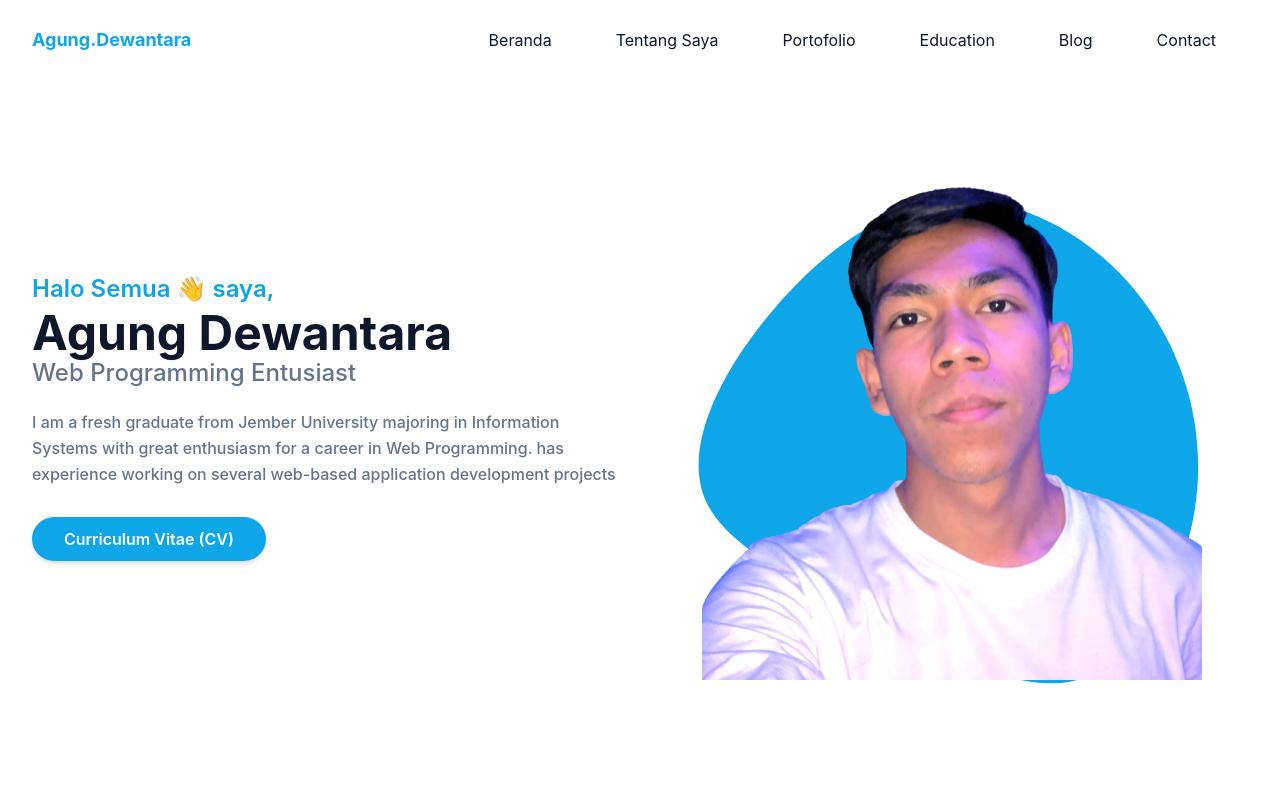
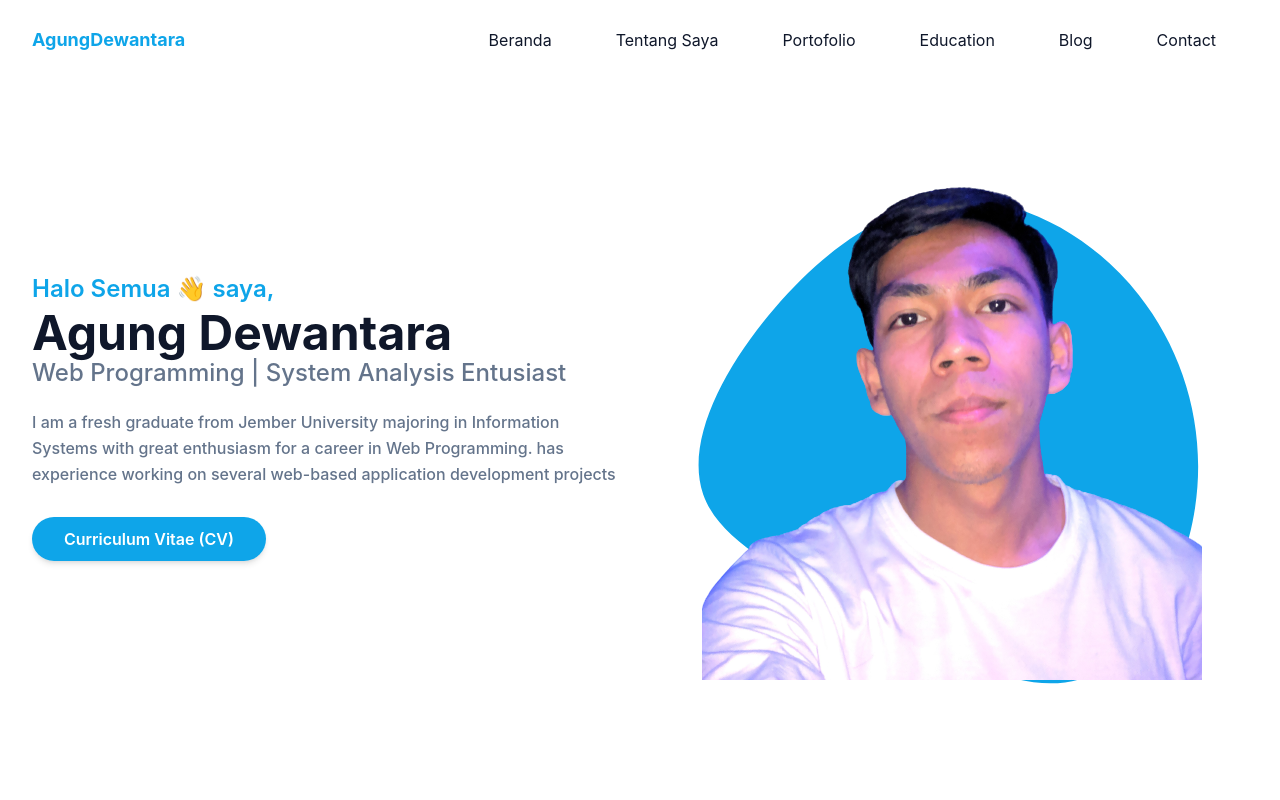
Before and after one commit to agungdewantr/portofolio, a website: page index.html in a window 1280 px wide. Shown: the top 800 px of the page. Drawn offline with Linux system fonts and the light colour scheme.

Commit message:
Update index.html

```diff
--- a/index.html
+++ b/index.html
@@ -15,7 +15,7 @@
         <div class="flex items-center justify-between relative">
           <div class="px-4">
             <a href="#home" class="font-bold text-lg text-primary block py-6"
-              >Agung.Dewantara</a
+              >AgungDewantara</a
             >
           </div>
           <div class="flex items-center px-4">
@@ -105,7 +105,7 @@
             <h2
               class="font-medium text-secondary -500 text-lg mb-5 lg:text-2xl"
             >
-              Web Programming Entusiast
+              Web Programming | System Analysis Entusiast
             </h2>
             <p class="font-medium text-secondary mb-10 leading-relaxed">
               I am a fresh graduate from Jember University majoring in Information Systems with great enthusiasm for a career in Web Programming. has experience working on several web-based application development projects
```
